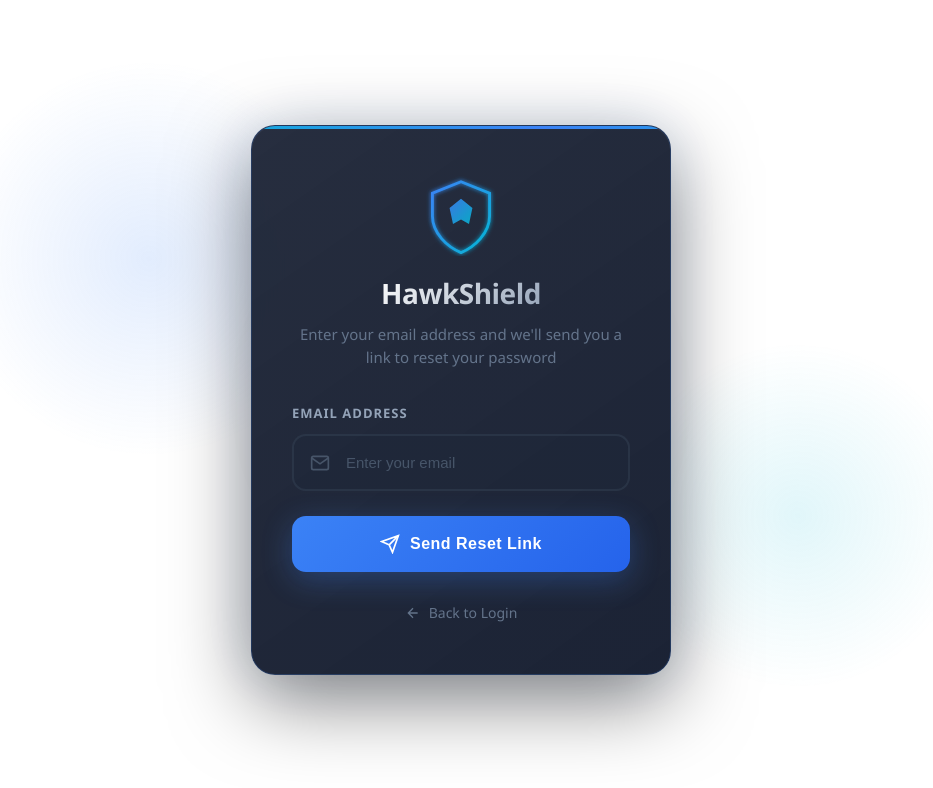
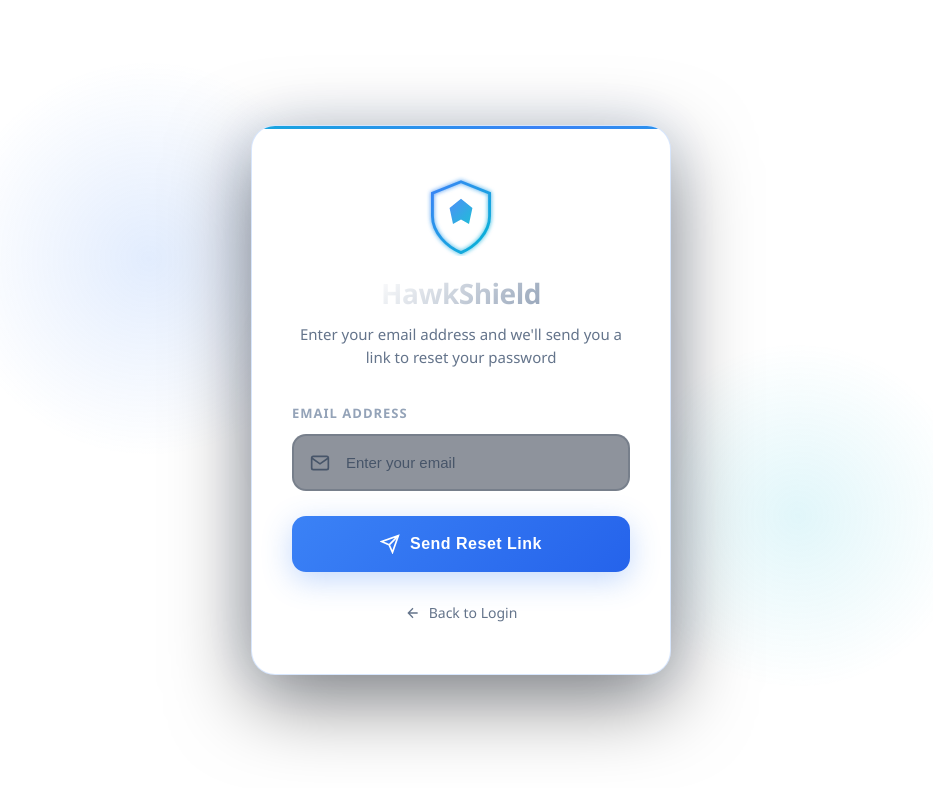
Before and after one commit to divinegupta0611/HawkShield-frontend, a React (Vite) app: page /forgot-password in a window 1280 px wide. Shown: the top 788 px of the page, without its empty margins (179-1112 px from the left). Built offline with nearby package versions, Linux system fonts and the light colour scheme; no server answers.

Commit message:
forgot password fixed

```diff
--- a/src/pages/ForgotPassword.jsx
+++ b/src/pages/ForgotPassword.jsx
@@ -65,7 +65,7 @@ const ForgotPassword = () => {
       position: 'relative',
       width: '100%',
       maxWidth: '420px',
-      background: 'linear-gradient(145deg, rgba(15, 23, 42, 0.9) 0%, rgba(15, 23, 42, 0.95) 100%)',
+      background: '#ffffff',
       backdropFilter: 'blur(20px)',
       borderRadius: '24px',
       border: '1px solid rgba(59, 130, 246, 0.2)',
```
